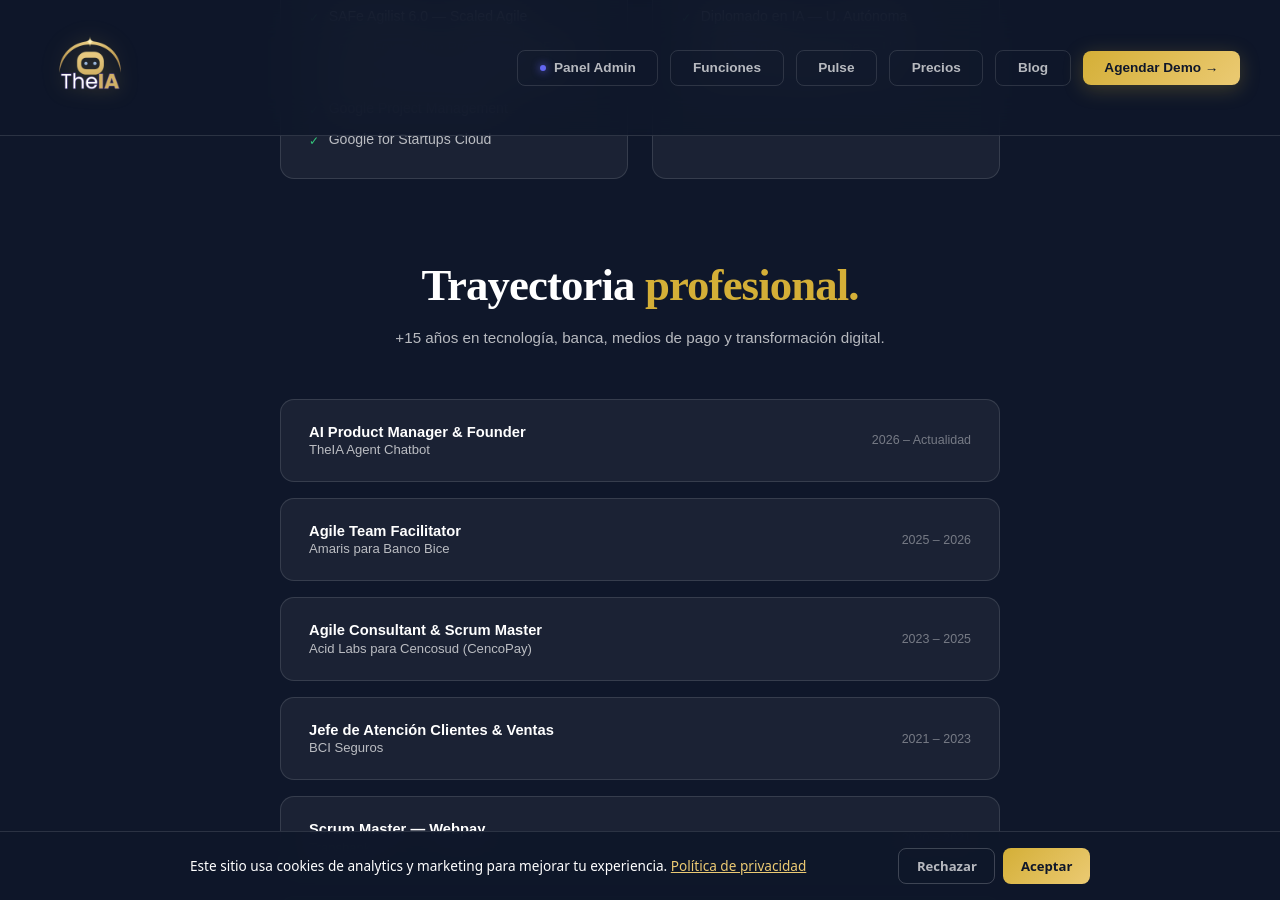
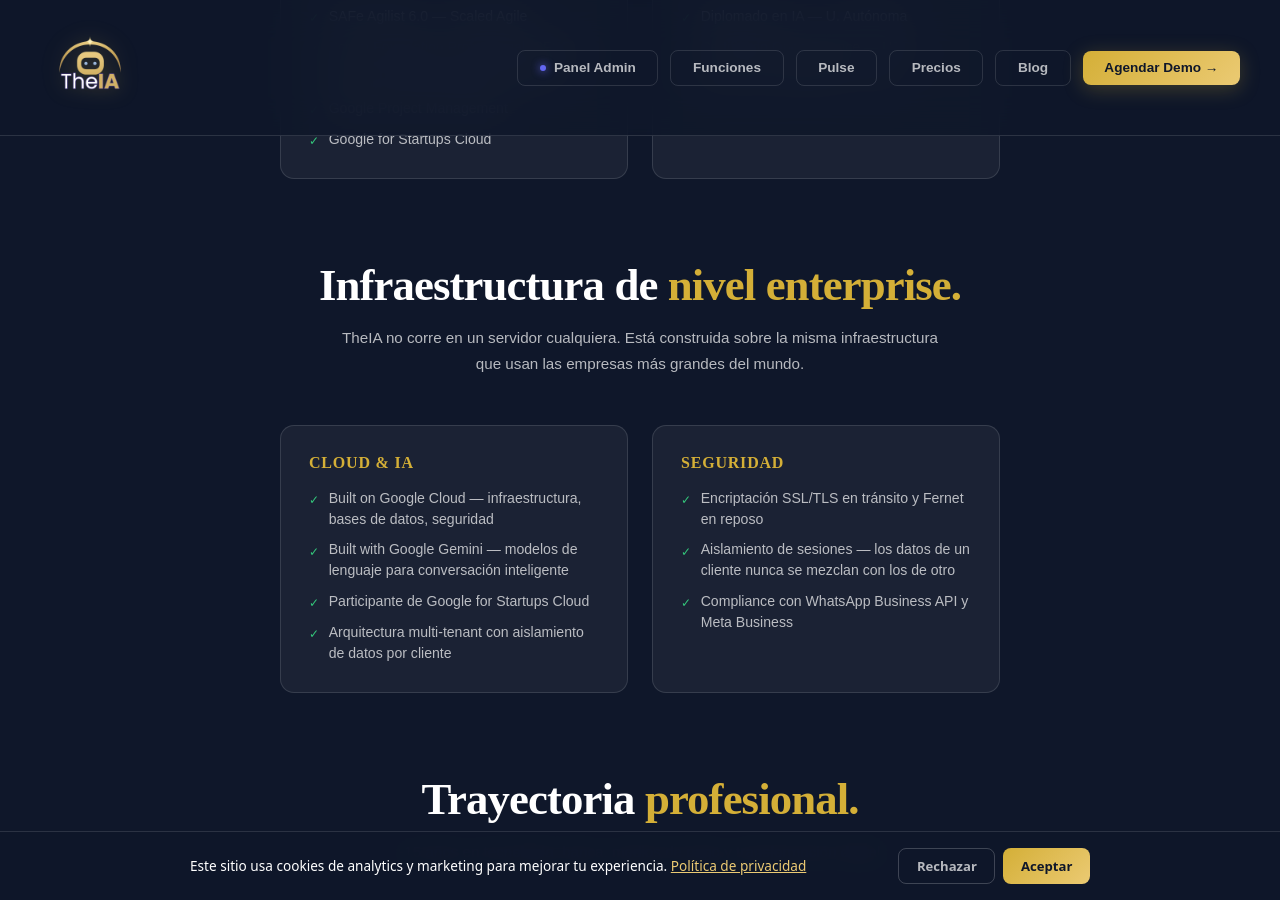
Before and after one commit to rodmera/theia-landing, a Jekyll site: the page nosotros.html, which Jekyll copies as it is, in a window 1280 px wide and 900 px high, scrolled down 1283 px. Built offline with Jekyll 4.4.1, drawn with Linux system fonts in a browser that asks for light colours.

Commit message:
feat: Google Cloud co-branding según guidelines oficiales
- Trust strip: "Built on Google Cloud · Built with Google Gemini · Participante de Google for Startups Cloud"
- Comparativa homepage: mención de Google Gemini y Google Cloud en IA incluida
- Pricing FAQ: reforzar que la IA es Google Gemini sobre Google Cloud
- Nosotros: nueva sección "Infraestructura de nivel enterprise" con Cloud, IA y seguridad
- Todo en texto plano según co-branding guidelines (sin logo inline, sin "powered by", sin "GCP")

Co-Authored-By: Claude Opus 4.6 (1M context) <noreply@anthropic.com>

```diff
--- a/index.html
+++ b/index.html
@@ -2809,7 +2809,7 @@
   </section>
 
   <div class="trust-strip reveal">
-    <span>Participante del programa Google for Startups Cloud</span>
+    <span>Built on Google Cloud · Built with Google Gemini · Participante de Google for Startups Cloud</span>
   </div>
 
   <section class="problema">
@@ -2888,7 +2888,7 @@
           <div class="comp-item"><span class="comp-icon-good">★</span><span><strong>Memoria inteligente:</strong> Si el
               cliente vuelve a las 4 horas, TheIA sabe exactamente dónde quedaron.</span></div>
           <div class="comp-item"><span class="comp-icon-good">★</span><span><strong>IA incluida en el plan:</strong> La
-              tecnología de Google va incluida. Sin API keys ni costos sorpresa de IA.</span></div>
+              tecnología va incluida — built with Google Gemini, built on Google Cloud. Sin API keys ni costos sorpresa de IA.</span></div>
           <div class="comp-item"><span class="comp-icon-good">★</span><span><strong>Llave en mano:</strong> Nosotros
               configuramos todo por ti. En 7 días tu agente está operativo, sin que toques nada técnico.</span></div>
         </div>
--- a/nosotros.html
+++ b/nosotros.html
@@ -491,6 +491,33 @@
     </div>
   </section>
 
+  <section class="credentials" style="padding-top:0;">
+    <div class="container">
+      <h2 class="section-title reveal">Infraestructura de <span class="gold">nivel enterprise.</span></h2>
+      <p class="section-sub reveal">TheIA no corre en un servidor cualquiera. Está construida sobre la misma infraestructura que usan las empresas más grandes del mundo.</p>
+
+      <div class="cred-grid reveal">
+        <div class="cred-card">
+          <h3>Cloud & IA</h3>
+          <ul class="cred-list">
+            <li><span class="cred-check">✓</span> Built on Google Cloud — infraestructura, bases de datos, seguridad</li>
+            <li><span class="cred-check">✓</span> Built with Google Gemini — modelos de lenguaje para conversación inteligente</li>
+            <li><span class="cred-check">✓</span> Participante de Google for Startups Cloud</li>
+            <li><span class="cred-check">✓</span> Arquitectura multi-tenant con aislamiento de datos por cliente</li>
+          </ul>
+        </div>
+        <div class="cred-card">
+          <h3>Seguridad</h3>
+          <ul class="cred-list">
+            <li><span class="cred-check">✓</span> Encriptación SSL/TLS en tránsito y Fernet en reposo</li>
+            <li><span class="cred-check">✓</span> Aislamiento de sesiones — los datos de un cliente nunca se mezclan con los de otro</li>
+            <li><span class="cred-check">✓</span> Compliance con WhatsApp Business API y Meta Business</li>
+          </ul>
+        </div>
+      </div>
+    </div>
+  </section>
+
   <section class="experience">
     <div class="container">
       <h2 class="section-title reveal">Trayectoria <span class="gold">profesional.</span></h2>
--- a/precios.html
+++ b/precios.html
@@ -578,7 +578,7 @@
         <div class="faq-item">
           <button class="faq-question">¿La IA está incluida en el precio?</button>
           <div class="faq-answer">
-            <div class="faq-answer-inner">Sí, la tecnología de inteligencia artificial está 100% incluida en tu plan. No necesitas contratar API keys, modelos de lenguaje ni pagar costos adicionales por uso de IA.</div>
+            <div class="faq-answer-inner">Sí. TheIA está built with Google Gemini e infraestructura built on Google Cloud. Toda la tecnología de inteligencia artificial está 100% incluida en tu plan — no necesitas contratar API keys, modelos de lenguaje ni pagar costos adicionales por uso de IA.</div>
           </div>
         </div>
 
```
